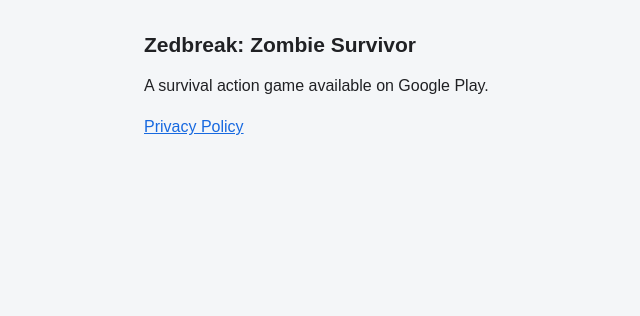
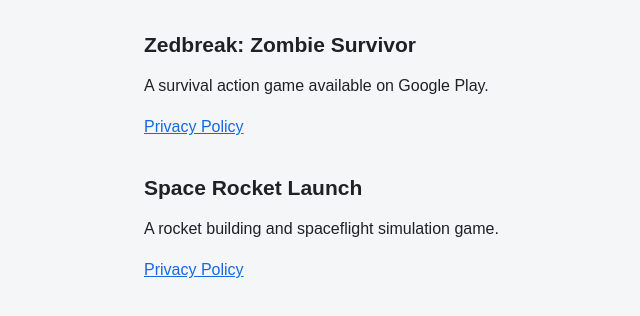
Before and after one commit to sdadaaw/sdadaaw.github.io, a plain HTML site: page index.html in a window 1280 px wide. Shown: the part 146-462 px from the top of the page, without its empty margins (136-776 px from the left). Drawn offline with Linux system fonts and the light colour scheme.

Commit message:
Link Space Rocket Launch privacy policy

```diff
--- a/index.html
+++ b/index.html
@@ -22,6 +22,10 @@
     <h2>Zedbreak: Zombie Survivor</h2>
     <p>A survival action game available on Google Play.</p>
     <p><a href="https://sdadaaw.github.io/zombie-apocalypse-privacy/privacy.html">Privacy Policy</a></p>
+
+    <h2>Space Rocket Launch</h2>
+    <p>A rocket building and spaceflight simulation game.</p>
+    <p><a href="https://sdadaaw.github.io/space-rocket-launch-privacy.html">Privacy Policy</a></p>
   </main>
 </body>
 </html>
```
